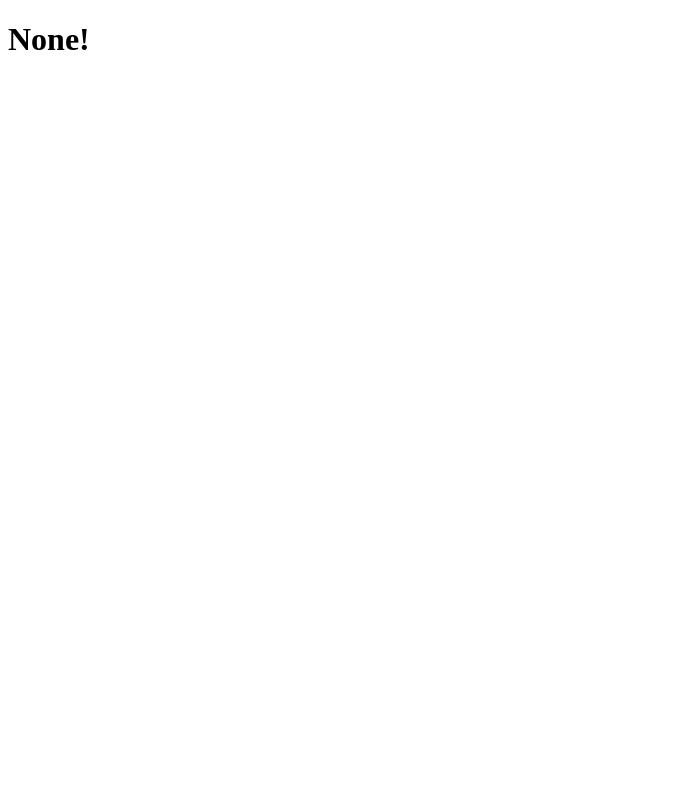
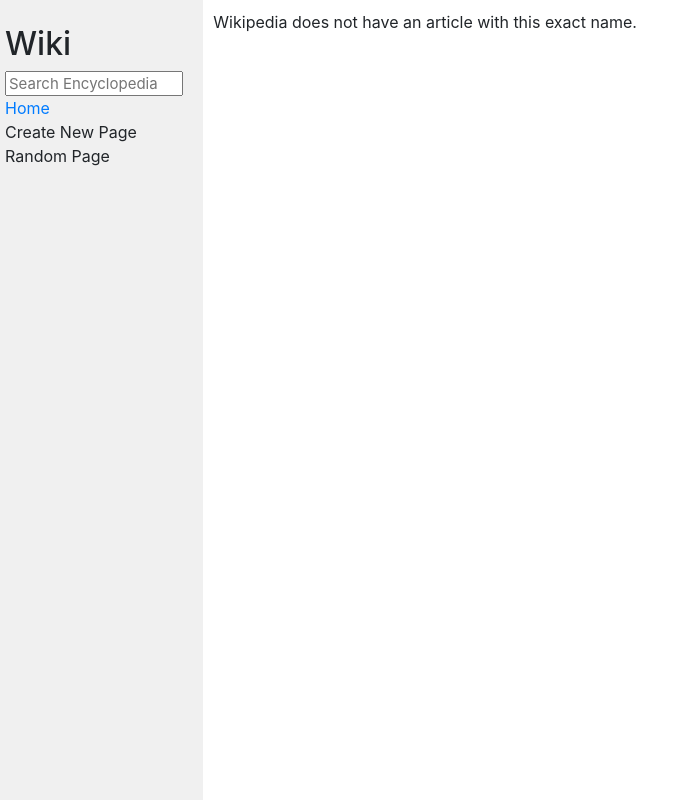
Before and after one commit to marceross/wiki, a Django app: page /wiki/1 in a window 1280 px wide. Before the commit the part shown is almost empty. Shown: the whole page, without its empty margins (0-694 px from the left). Run offline with Django 3.2, Linux system fonts and the light colour scheme; some libraries are stand-ins or nearby versions.

Commit message:
Conditional for showing entry OR no result message

```diff
--- a/encyclopedia/templates/encyclopedia/layout.html
+++ b/encyclopedia/templates/encyclopedia/layout.html
@@ -16,7 +16,7 @@
                     <input class="search" type="text" name="q" placeholder="Search Encyclopedia">
                 </form>
                 <div>
-                    <a href="{% url 'index' %}">Home</a>
+                    <a href="{% url 'wiki:index' %}">Home</a>
                 </div>
                 <div>
                     Create New Page
--- a/encyclopedia/templates/encyclopedia/wiki.html
+++ b/encyclopedia/templates/encyclopedia/wiki.html
@@ -1,9 +1,13 @@
-<!DOCTYPE html>
-<html lang="en">
-    <head>
-        <title>Wiki look out</title>
-    </head>
-    <body>
-        <h1>{{ title }}!</h1>
-    </body>
-</html>
+{% extends "encyclopedia/layout.html" %}
+
+{% block title %}
+    {{ title }}
+{% endblock %}
+
+{% block body %}
+    {% if title %}
+            <h1>{{ title }}</h1>
+        {% else %}
+            <p>Wikipedia does not have an article with this exact name.</p>
+        {% endif %}
+{% endblock %}
--- a/encyclopedia/urls.py
+++ b/encyclopedia/urls.py
@@ -2,11 +2,13 @@ from django.urls import path
 
 from . import views
 
+app_name = "wiki"
 urlpatterns = [
     path("", views.index, name="index"),
     # path("marce", views.marce, name="marce"),
     #path("wiki/<str:name>", views.wiki, name="wiki"),
     path("wiki/<str:title>", views.entry_page, name="entry_page"),
+    path("entry", views.index, name="entry"),
     # the directory where the file is configured in views.py
 ]
 
```
